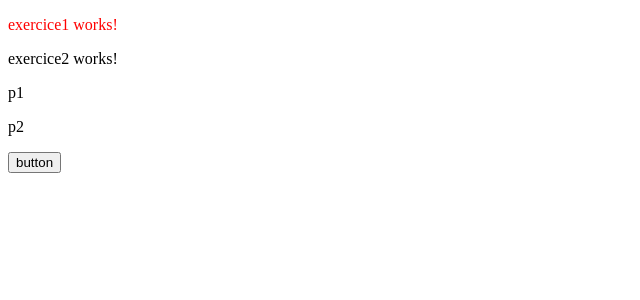
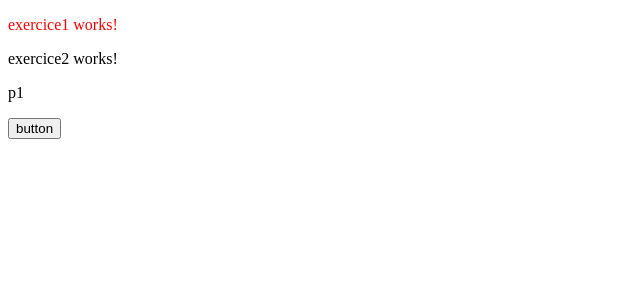
Before and after one commit to dyma-projects/5c78ff60b85a4919, an Angular app: page / in a window 1280 px wide. Shown: the top 300 px of the page, without its empty margins (0-640 px from the left). Built offline with nearby package versions, Linux system fonts and the light colour scheme.

Commit message:
task 11 - si status est a true le paragraphe contenant pi doit etre affiche sinon c est le paragraphe p2 qui doit l etre

```diff
--- a/src/app/exercice3/exercice3.component.html
+++ b/src/app/exercice3/exercice3.component.html
@@ -1,3 +1,3 @@
-<p>p1</p>
-<p>p2</p>
+<p *ngIf="status">p1</p>
+<p *ngIf="!status">p2</p>
 <button (click)="changeStatus()">button</button>
```
